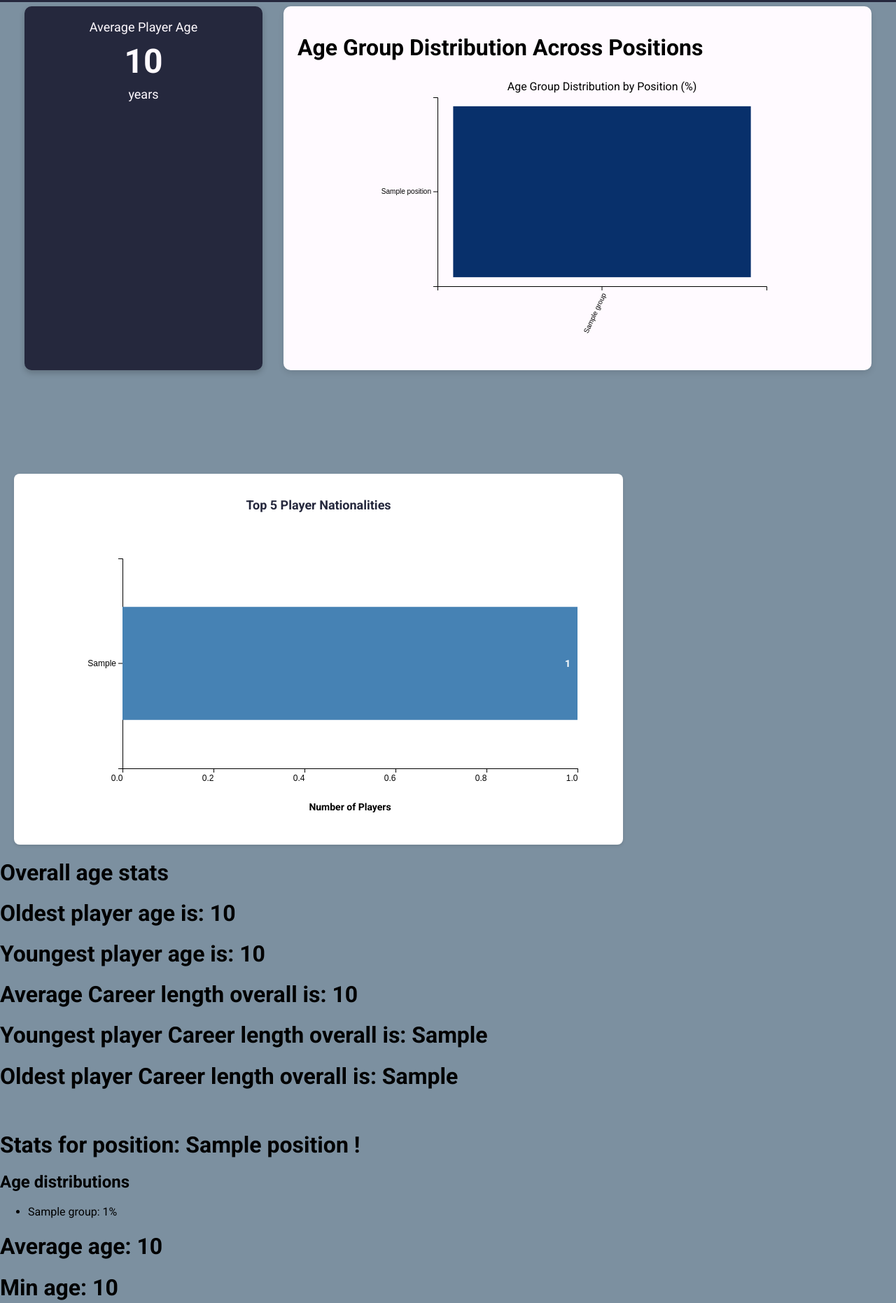
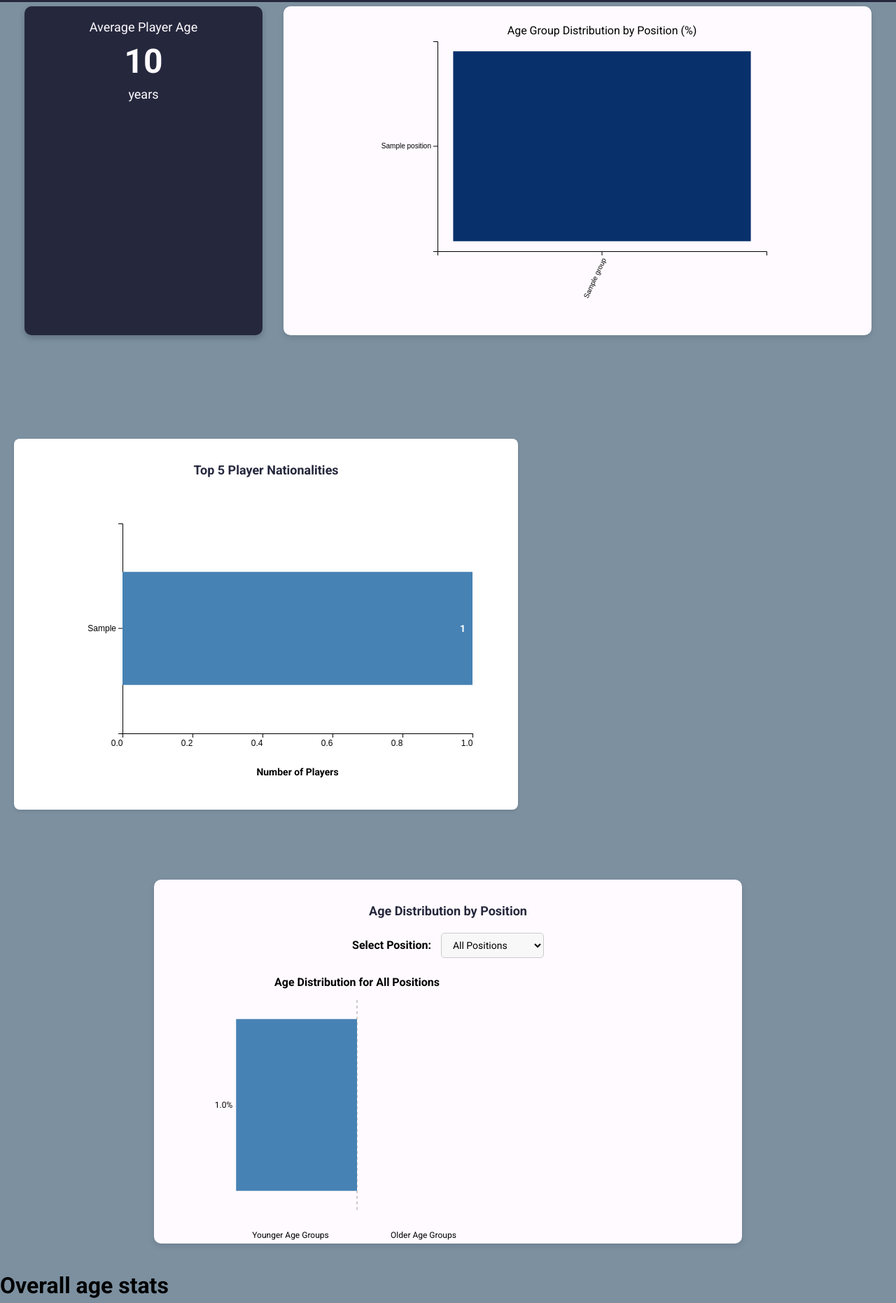
Before and after one commit to PredictBigDataProj/Predict-Athlete, a Python web app: template App/templates/league.html in a window 1280 px wide. Shown: the part 91-1953 px from the top of the page at 70% size. Run offline with Jinja, Linux system fonts and the light colour scheme; the template is opened without the code that fills it: most values are stand-ins (such as "Sample title", 1, 10 or a date in 2020); some libraries are stand-ins or nearby versions.

Commit message:
Created Pyramid chart

```diff
--- a/App/static/css/league.css
+++ b/App/static/css/league.css
@@ -101,3 +101,80 @@
     transition: opacity 0.3s;
     box-shadow: 0 2px 4px rgba(0, 0, 0, 0.2);
 }
+
+.pyramid-chart-container {
+    background-color: #FFFAFF;
+    padding: 20px;
+    border-radius: 10px;
+    margin: 20px auto;
+    width: 90%;
+    max-width: 800px;
+    box-shadow: 0 4px 8px rgba(0, 0, 0, 0.1);
+}
+
+.position-filter {
+    margin: 15px 0;
+    text-align: center;
+}
+
+.position-filter label {
+    margin-right: 10px;
+    font-weight: bold;
+}
+
+.position-filter select {
+    padding: 8px 12px;
+    border-radius: 5px;
+    border: 1px solid #ccc;
+    background-color: #f8f8f8;
+    font-size: 14px;
+    cursor: pointer;
+}
+
+#age-pyramid-chart {
+    margin: 20px auto;
+    height: 400px;
+}
+
+.pyramid-bar-left {
+    fill: #4682B4;
+    transition: fill 0.3s;
+}
+
+.pyramid-bar-right {
+    fill: #6A5ACD;
+    transition: fill 0.3s;
+}
+
+.pyramid-bar-left:hover,
+.pyramid-bar-right:hover {
+    fill: #355834;
+    cursor: pointer;
+}
+
+.pyramid-axis text {
+    font-size: 12px;
+}
+
+.pyramid-label {
+    font-size: 12px;
+    text-anchor: middle;
+}
+
+.pyramid-title {
+    font-size: 16px;
+    font-weight: bold;
+    text-anchor: middle;
+}
+
+.pyramid-tooltip {
+    position: absolute;
+    background-color: white;
+    border: solid 1px #aaa;
+    border-radius: 5px;
+    padding: 10px;
+    pointer-events: none;
+    opacity: 0;
+    transition: opacity 0.3s;
+    box-shadow: 0 2px 4px rgba(0, 0, 0, 0.2);
+}
--- a/App/static/js/league.js
+++ b/App/static/js/league.js
@@ -1,7 +1,48 @@
-document.addEventListener("DOMContentLoaded", function () {
-  const tableRows = document.querySelectorAll("#data-table tbody tr");
+const LeagueVisualizer = {
+  selectors: {
+    dataTable: "#data-table tbody tr",
+    nationalityChart: "#nationality-chart",
+    averageAge: "#average-age",
+    ageStatsContainer: ".age-stats-container",
+    positionData: ".position-data",
+    positionAgeHeatmap: "#position-age-heatmap",
+    agePyramidChart: "#age-pyramid-chart",
+    positionSelect: "#position-select",
+  },
+
+  chartConfig: {
+    nationality: {
+      margin: { top: 30, right: 30, bottom: 70, left: 120 },
+      width: 650,
+      height: 300,
+      colors: ["#4682B4", "#6A5ACD", "#20B2AA", "#FF6347", "#32CD32"],
+    },
+    heatmap: {
+      margin: { top: 30, right: 30, bottom: 100, left: 100 },
+      width: 470,
+      height: 300,
+    },
+    pyramid: {
+      margin: { top: 40, right: 80, bottom: 60, left: 80 },
+      width: 540,
+      height: 400,
+    },
+  },
+
+  init: function () {
+    document.addEventListener("DOMContentLoaded", () => {
+      this.createNationalityChart();
+      this.initAgeAnimation();
+      this.createPositionAgeHeatmap();
+      this.initAgePyramidChart();
+    });
+  },
+
+  createNationalityChart: function () {
+    const tableRows = document.querySelectorAll(this.selectors.dataTable);
+    if (!tableRows.length) return;
+
     const nationData = {};
-
     tableRows.forEach((row) => {
       const nation = row.cells[3].textContent.trim();
       if (nation) {
@@ -10,40 +51,39 @@ document.addEventListener("DOMContentLoaded", function () {
     });
 
     const data = Object.entries(nationData)
-    .map(([nation, count]) => ({
-      nation,
-      count,
-    }))
+      .map(([nation, count]) => ({ nation, count }))
       .sort((a, b) => b.count - a.count)
       .slice(0, 5);
 
-  const margin = { top: 30, right: 30, bottom: 70, left: 120 };
-  const width = 800 - margin.left - margin.right;
-  const height = 300;
+    if (!data.length) return;
+
+    const { margin, width, height, colors } = this.chartConfig.nationality;
+    const chartWidth = width - margin.left - margin.right;
+    const chartHeight = height;
 
     const svg = d3
-    .select("#nationality-chart")
+      .select(this.selectors.nationalityChart)
       .append("svg")
-    .attr("width", width + margin.left + margin.right)
-    .attr("height", height + margin.top + margin.bottom)
+      .attr("width", chartWidth + margin.left + margin.right)
+      .attr("height", chartHeight + margin.top + margin.bottom)
       .append("g")
       .attr("transform", `translate(${margin.left},${margin.top})`);
 
     const x = d3
       .scaleLinear()
       .domain([0, d3.max(data, (d) => d.count)])
-    .range([0, width]);
+      .range([0, chartWidth]);
 
     const y = d3
       .scaleBand()
       .domain(data.map((d) => d.nation))
-    .range([0, height])
+      .range([0, chartHeight])
       .padding(0.3);
 
     svg
       .append("g")
       .attr("class", "axis")
-    .attr("transform", `translate(0,${height})`)
+      .attr("transform", `translate(0,${chartHeight})`)
       .call(d3.axisBottom(x).ticks(5))
       .selectAll("text")
       .style("text-anchor", "end");
@@ -53,12 +93,10 @@ document.addEventListener("DOMContentLoaded", function () {
     svg
       .append("text")
       .attr("class", "axis-label")
-    .attr("x", width / 2)
-    .attr("y", height + margin.bottom - 10)
+      .attr("x", chartWidth / 2)
+      .attr("y", chartHeight + margin.bottom - 10)
       .style("text-anchor", "middle")
       .text("Number of Players");
-
-  const colors = ["#4682B4", "#6A5ACD", "#20B2AA", "#FF6347", "#32CD32"];
 
     svg
       .selectAll(".bar")
@@ -73,7 +111,6 @@ document.addEventListener("DOMContentLoaded", function () {
       .attr("fill", (d, i) => colors[i % colors.length])
       .on("mouseover", function (event, d) {
         d3.select(this).attr("opacity", 0.8);
-
         svg
           .append("text")
           .attr("class", "tooltip")
@@ -83,7 +120,7 @@ document.addEventListener("DOMContentLoaded", function () {
           .style("font-size", "12px")
           .text(`${d.count} players`);
       })
-    .on("mouseout", function (event, d, i) {
+      .on("mouseout", function () {
         d3.select(this).attr("opacity", 1);
         svg.selectAll(".tooltip").remove();
       })
@@ -110,10 +147,12 @@ document.addEventListener("DOMContentLoaded", function () {
       .delay(800)
       .duration(500)
       .style("opacity", 1);
-});
+  },
 
-document.addEventListener("DOMContentLoaded", function () {
-  const ageElement = document.getElementById("average-age");
+  initAgeAnimation: function () {
+    const ageElement = document.getElementById(
+      this.selectors.averageAge.substring(1)
+    );
     if (!ageElement) return;
 
     const targetAge = parseFloat(ageElement.textContent);
@@ -121,7 +160,7 @@ document.addEventListener("DOMContentLoaded", function () {
     ageElement.textContent = "0";
 
     anime({
-    targets: "#average-age",
+      targets: this.selectors.averageAge,
       innerHTML: [0, targetAge],
       easing: "easeInOutExpo",
       duration: 2000,
@@ -129,30 +168,30 @@ document.addEventListener("DOMContentLoaded", function () {
       update: function (anim) {
         const progress = anim.progress / 100;
         const currentValue = targetAge * progress;
-      document.querySelector("#average-age").innerHTML =
-        currentValue.toFixed(2);
+        document.querySelector(
+          LeagueVisualizer.selectors.averageAge
+        ).innerHTML = currentValue.toFixed(2);
       },
       complete: function () {
-      document.querySelector("#average-age").innerHTML = displayValue;
+        document.querySelector(
+          LeagueVisualizer.selectors.averageAge
+        ).innerHTML = displayValue;
       },
     });
 
     anime({
-    targets: ".age-stats-container",
+      targets: LeagueVisualizer.selectors.ageStatsContainer,
       translateY: [50, 0],
       opacity: [0, 1],
       easing: "easeOutElastic(1, .5)",
       duration: 1500,
       delay: 300,
     });
-});
-document.addEventListener("DOMContentLoaded", function () {
-  createPositionAgeHeatmap();
-});
+  },
 
-function createPositionAgeHeatmap() {
-  const positionData = document.querySelectorAll(".position-data");
-  if (positionData.length === 0) return;
+  createPositionAgeHeatmap: function () {
+    const positionData = document.querySelectorAll(this.selectors.positionData);
+    if (!positionData.length) return;
 
     const heatmapData = [];
     const positions = [];
@@ -178,35 +217,39 @@ function createPositionAgeHeatmap() {
 
     const sortedAgeGroups = Array.from(ageGroups).sort();
 
-  const margin = { top: 30, right: 30, bottom: 100, left: 100 };
-  const width = 600 - margin.left - margin.right;
-  const height = 400 - margin.top - margin.bottom;
+    const { margin, width, height } = this.chartConfig.heatmap;
+    const chartWidth = width;
+    const chartHeight = height;
 
     const svg = d3
-    .select("#position-age-heatmap")
+      .select(this.selectors.positionAgeHeatmap)
       .append("svg")
-    .attr("width", width + margin.left + margin.right)
-    .attr("height", height + margin.top + margin.bottom)
+      .attr("width", chartWidth + margin.left + margin.right)
+      .attr("height", chartHeight + margin.top + margin.bottom)
       .append("g")
       .attr("transform", `translate(${margin.left},${margin.top})`);
 
     const x = d3
       .scaleBand()
-    .range([0, width])
+      .range([0, chartWidth])
       .domain(sortedAgeGroups)
+      .padding(0.05);
+
+    const y = d3
+      .scaleBand()
+      .range([chartHeight, 0])
+      .domain(positions)
       .padding(0.05);
 
     svg
       .append("g")
-    .attr("transform", `translate(0,${height})`)
+      .attr("transform", `translate(0,${chartHeight})`)
       .call(d3.axisBottom(x))
       .selectAll("text")
       .style("text-anchor", "end")
       .attr("dx", "-.8em")
       .attr("dy", ".15em")
       .attr("transform", "rotate(-65)");
-
-  const y = d3.scaleBand().range([height, 0]).domain(positions).padding(0.05);
 
     svg.append("g").call(d3.axisLeft(y));
 
@@ -253,9 +296,274 @@ function createPositionAgeHeatmap() {
 
     svg
       .append("text")
-    .attr("x", width / 2)
+      .attr("x", chartWidth / 2)
       .attr("y", -10)
       .attr("text-anchor", "middle")
       .style("font-size", "16px")
       .text("Age Group Distribution by Position (%)");
+  },
+
+  initAgePyramidChart: function () {
+    const positionSelect = document.getElementById(
+      this.selectors.positionSelect.substring(1)
+    );
+    if (positionSelect) {
+      positionSelect.addEventListener("change", function () {
+        LeagueVisualizer.updateAgePyramidChart(this.value);
+      });
     }
+
+    this.createAgePyramidChart();
+  },
+
+  createAgePyramidChart: function () {
+    const positionData = document.querySelectorAll(this.selectors.positionData);
+    if (!positionData.length) return;
+
+    const allPositionsData = {};
+    const positionNames = [];
+
+    positionData.forEach((position) => {
+      const posName = position.dataset.position;
+      positionNames.push(posName);
+
+      const ageGroupData = position.querySelectorAll(".age-group-data");
+      const posData = {};
+
+      ageGroupData.forEach((group) => {
+        const groupName = group.dataset.group;
+        const percent = parseFloat(group.dataset.percent);
+        posData[groupName] = percent;
+      });
+
+      allPositionsData[posName] = posData;
+    });
+
+    allPositionsData["all"] = this.combineAllPositionsData(
+      allPositionsData,
+      positionNames
+    );
+
+    this.renderPyramidChart(allPositionsData["all"], "all");
+  },
+
+  combineAllPositionsData: function (allPositionsData, positionNames) {
+    const combinedData = {};
+    const ageGroups = new Set();
+
+    positionNames.forEach((pos) => {
+      Object.keys(allPositionsData[pos]).forEach((group) => {
+        ageGroups.add(group);
+      });
+    });
+
+    ageGroups.forEach((group) => {
+      let sum = 0;
+      let count = 0;
+
+      positionNames.forEach((pos) => {
+        if (allPositionsData[pos][group] !== undefined) {
+          sum += allPositionsData[pos][group];
+          count++;
+        }
+      });
+
+      combinedData[group] = count > 0 ? sum / count : 0;
+    });
+
+    return combinedData;
+  },
+
+  updateAgePyramidChart: function (position) {
+    const positionData = document.querySelectorAll(this.selectors.positionData);
+    if (!positionData.length) return;
+
+    const allPositionsData = {};
+    const positionNames = [];
+
+    positionData.forEach((pos) => {
+      const posName = pos.dataset.position;
+      positionNames.push(posName);
+
+      const ageGroupData = pos.querySelectorAll(".age-group-data");
+      const posData = {};
+
+      ageGroupData.forEach((group) => {
+        const groupName = group.dataset.group;
+        const percent = parseFloat(group.dataset.percent);
+        posData[groupName] = percent;
+      });
+
+      allPositionsData[posName] = posData;
+    });
+
+    allPositionsData["all"] = this.combineAllPositionsData(
+      allPositionsData,
+      positionNames
+    );
+
+    const selectedData =
+      position === "all"
+        ? allPositionsData["all"]
+        : allPositionsData[position] || allPositionsData["all"];
+
+    this.renderPyramidChart(selectedData, position);
+  },
+
+  renderPyramidChart: function (data, position) {
+    d3.select(this.selectors.agePyramidChart).html("");
+
+    const ageGroups = Object.keys(data).sort((a, b) => {
+      const aStart = parseInt(a.split("-")[0]);
+      const bStart = parseInt(b.split("-")[0]);
+      return aStart - bStart;
+    });
+
+    const { margin, width, height } = this.chartConfig.pyramid;
+    const chartWidth = width - margin.left - margin.right;
+    const chartHeight = height - margin.top - margin.bottom;
+
+    const svg = d3
+      .select(this.selectors.agePyramidChart)
+      .append("svg")
+      .attr("width", width)
+      .attr("height", height)
+      .append("g")
+      .attr("transform", `translate(${margin.left},${margin.top})`);
+
+    svg
+      .append("text")
+      .attr("class", "pyramid-title")
+      .attr("x", chartWidth / 2)
+      .attr("y", -20)
+      .text(
+        `Age Distribution for ${
+          position === "all" ? "All Positions" : position
+        }`
+      );
+
+    const y = d3
+      .scaleBand()
+      .domain(ageGroups)
+      .range([0, chartHeight])
+      .padding(0.1);
+
+    const x = d3
+      .scaleLinear()
+      .domain([0, d3.max(Object.values(data)) * 1.1])
+      .range([0, chartWidth / 2]);
+
+    const tooltip = d3
+      .select("body")
+      .append("div")
+      .attr("class", "pyramid-tooltip")
+      .style("opacity", 0);
+
+    svg
+      .append("line")
+      .attr("x1", chartWidth / 2)
+      .attr("x2", chartWidth / 2)
+      .attr("y1", 0)
+      .attr("y2", chartHeight)
+      .style("stroke", "#999")
+      .style("stroke-dasharray", "4,4");
+
+    svg
+      .append("g")
+      .attr("class", "pyramid-axis")
+      .attr("transform", `translate(${chartWidth / 2},0)`)
+      .call(d3.axisLeft(y).tickSize(0))
+      .selectAll(".domain")
+      .remove();
+
+    svg
+      .append("text")
+      .attr("class", "pyramid-label")
+      .attr("x", chartWidth / 4)
+      .attr("y", chartHeight + 40)
+      .text("Younger Age Groups");
+
+    svg
+      .append("text")
+      .attr("class", "pyramid-label")
+      .attr("x", (3 * chartWidth) / 4)
+      .attr("y", chartHeight + 40)
+      .text("Older Age Groups");
+
+    const youngerGroups = ageGroups.slice(0, Math.ceil(ageGroups.length / 2));
+    const olderGroups = ageGroups.slice(Math.ceil(ageGroups.length / 2));
+
+    this.createPyramidBars(
+      svg,
+      youngerGroups,
+      data,
+      x,
+      y,
+      chartWidth,
+      tooltip,
+      "left"
+    );
+
+    this.createPyramidBars(
+      svg,
+      olderGroups,
+      data,
+      x,
+      y,
+      chartWidth,
+      tooltip,
+      "right"
+    );
+  },
+
+  createPyramidBars: function (svg, groups, data, x, y, width, tooltip, side) {
+    const isLeft = side === "left";
+
+    svg
+      .selectAll(`.pyramid-bar-${side}`)
+      .data(groups)
+      .enter()
+      .append("rect")
+      .attr("class", `pyramid-bar-${side}`)
+      .attr("x", isLeft ? width / 2 - x(0) : width / 2)
+      .attr("y", (d) => y(d))
+      .attr("width", 0)
+      .attr("height", y.bandwidth())
+      .on("mouseover", function (event, d) {
+        tooltip.transition().duration(200).style("opacity", 0.9);
+        tooltip
+          .html(`Age Group: ${d}<br>Percentage: ${data[d].toFixed(2)}%`)
+          .style("left", event.pageX + 10 + "px")
+          .style("top", event.pageY - 28 + "px");
+      })
+      .on("mouseout", function () {
+        tooltip.transition().duration(500).style("opacity", 0);
+      })
+      .transition()
+      .duration(1000)
+      .attr("x", (d) => (isLeft ? width / 2 - x(data[d]) : width / 2))
+      .attr("width", (d) => x(data[d]));
+
+    svg
+      .selectAll(`.${side}-label`)
+      .data(groups)
+      .enter()
+      .append("text")
+      .attr("class", `${side}-label`)
+      .attr("x", (d) =>
+        isLeft ? width / 2 - x(data[d]) - 5 : width / 2 + x(data[d]) + 5
+      )
+      .attr("y", (d) => y(d) + y.bandwidth() / 2)
+      .attr("dy", ".35em")
+      .attr("text-anchor", isLeft ? "end" : "start")
+      .style("font-size", "12px")
+      .style("opacity", 0)
+      .text((d) => `${data[d].toFixed(1)}%`)
+      .transition()
+      .delay(1000)
+      .duration(500)
+      .style("opacity", 1);
+  },
+};
+
+LeagueVisualizer.init();
--- a/App/templates/league.html
+++ b/App/templates/league.html
@@ -52,8 +52,9 @@
             <div class="age-label">years</div>
         </div>
 
+
+
         <div class="heatmap-container">
-            <h1>Age Group Distribution Across Positions</h1>
             <div id="position-age-heatmap"></div>
         </div>
 
@@ -89,7 +90,22 @@
         <div id="nationality-chart"></div>
     </div>
     </section>
-
+    <section class="scrollable">
+        <div class="pyramid-chart-container">
+            <h2 class="chart-title">Age Distribution by Position</h2>
+            <div class="position-filter">
+                <label for="position-select">Select Position:</label>
+                <select id="position-select">
+                    <option value="all">All Positions</option>
+                    {% for stat in position_stats %}
+                    <option value="{{ stat.position }}">{{ stat.position }}</option>
+                    {% endfor %}
+                </select>
+            </div>
+            <div id="age-pyramid-chart"></div>
+        </div>
+    </div>
+    </section>
     <div id="heatmap-data" style="display: none;">
         {% for stat in position_stats %}
             <div class="position-data"
```
Lines whose indentation alone changed are shown as unchanged.
